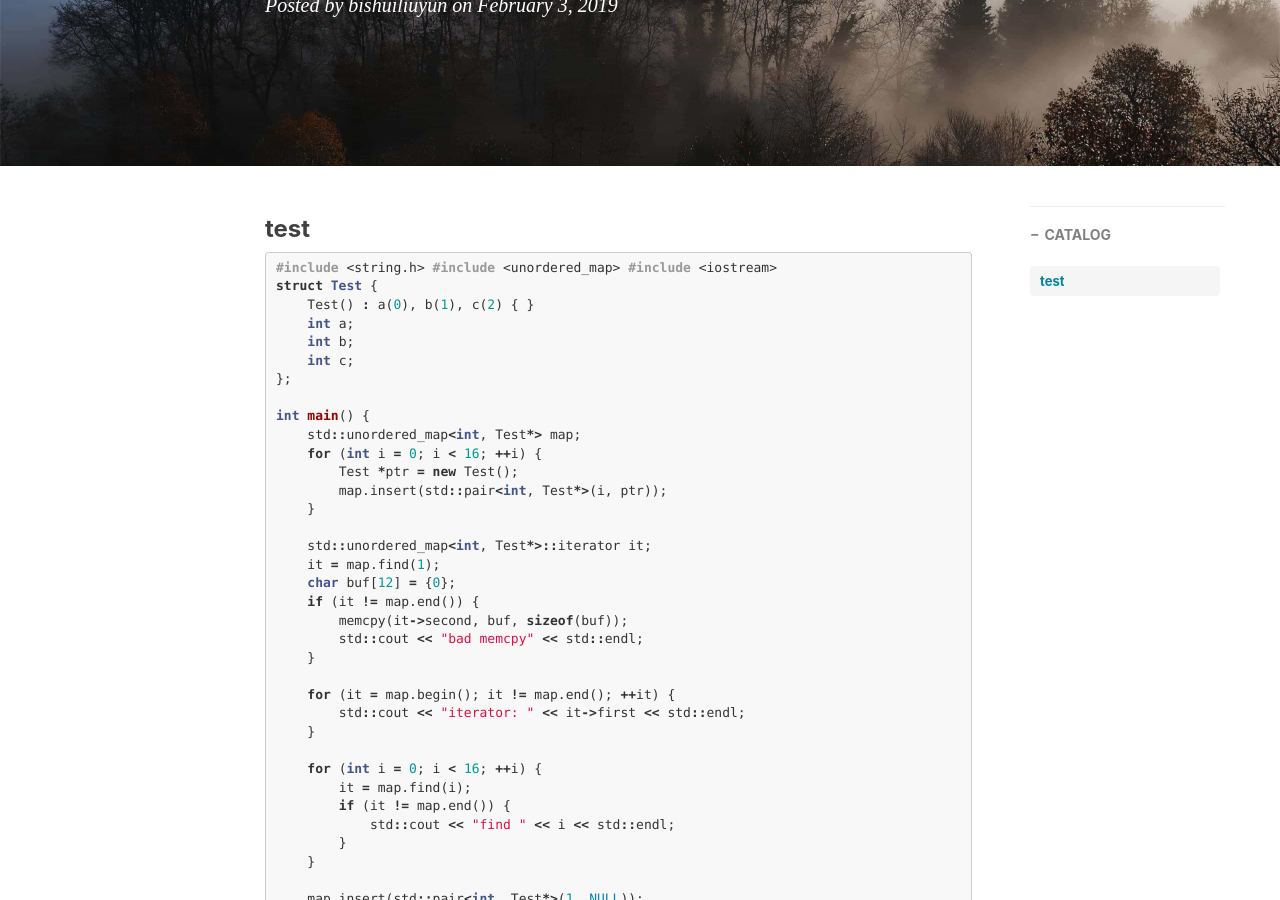
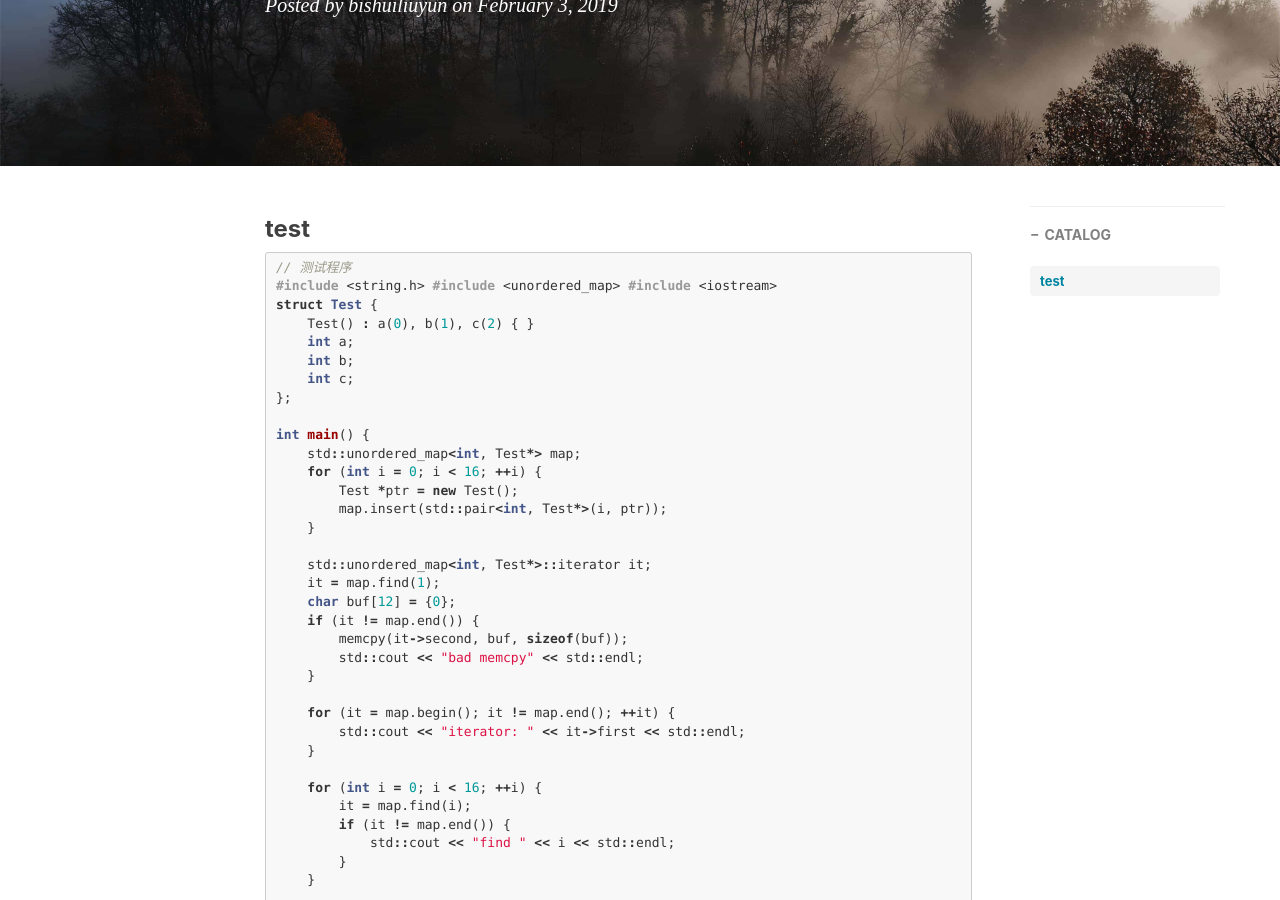
Before and after one commit to bishuiliuyun/jekyll_blog, a Jekyll site: the page built from _posts/2019-02-03-test.md, in a window 1280 px wide and 900 px high, scrolled down 357 px. Built offline with Jekyll 4.4.1, drawn with Linux system fonts in a browser that asks for light colours; nearby versions of some CDN libraries; comment, search, counter and statistics services are not loaded.

Commit message:
Update 2019-02-03-test.md
添加注释

````diff
--- a/_posts/2019-02-03-test.md
+++ b/_posts/2019-02-03-test.md
@@ -13,6 +13,7 @@ tags:
 
 ### test
 ```c++
+// 测试程序
 #include <string.h>
 #include <unordered_map>
 #include <iostream>
````
